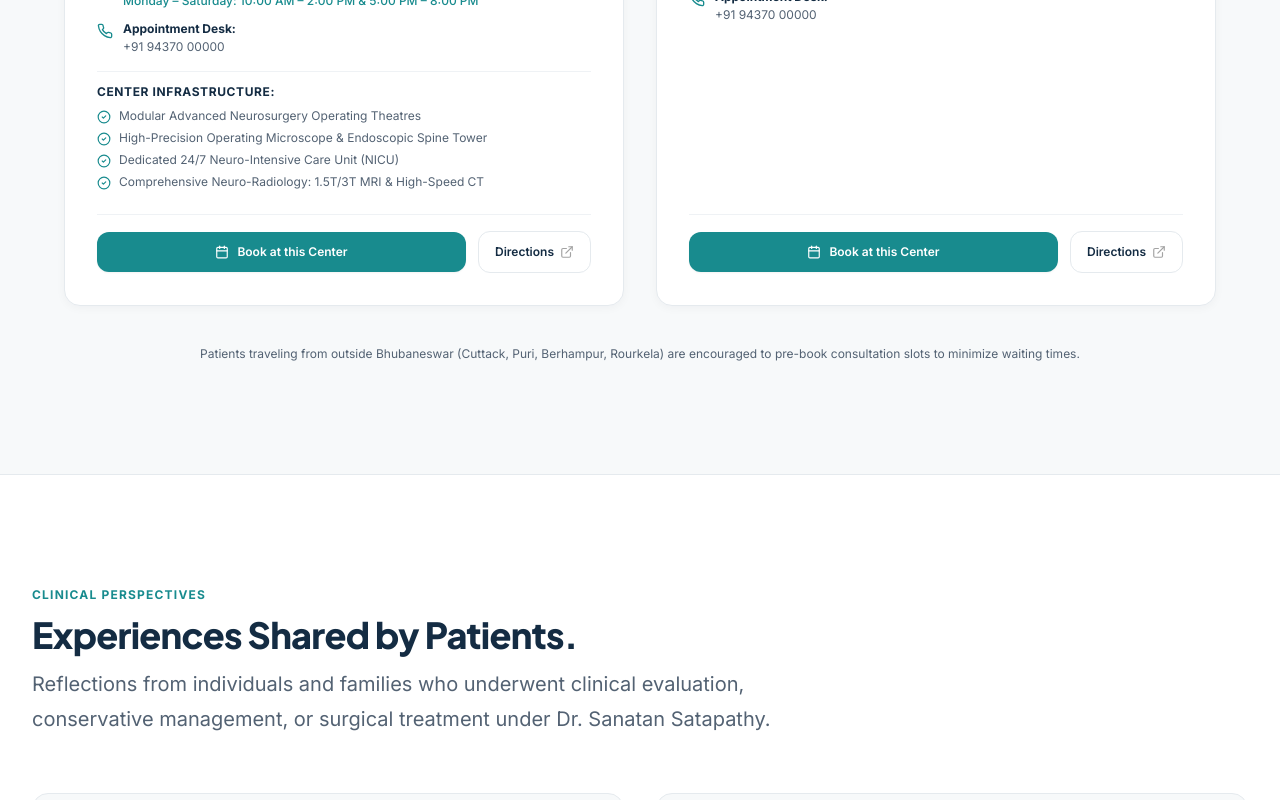
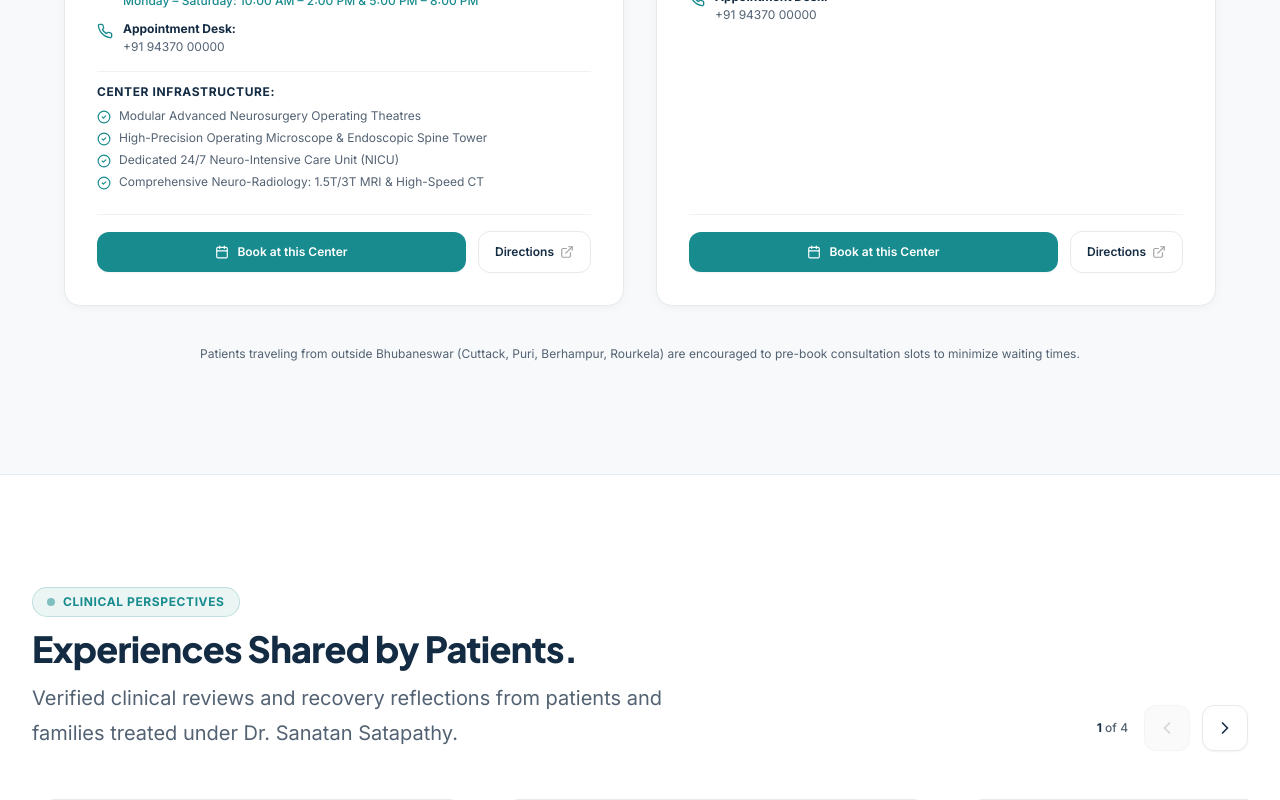
Before and after one commit to Jyoti-jitu/dr-sanatan-satapathy, a Next.js app: page / in a window 1280 px wide. Shown: the part 11200-12000 px from the top of the page. Built offline with nearby package versions, Linux system fonts and the light colour scheme.

Commit message:
Redesign Clinical Perspectives into a sleek single-line modern carousel

```diff
--- a/src/components/TestimonialsSection.js
+++ b/src/components/TestimonialsSection.js
@@ -1,63 +1,191 @@
-import { Quote, CheckCircle2, MapPin } from "lucide-react";
+"use client";
+
+import { useState, useRef, useEffect } from "react";
+import { Quote, CheckCircle2, MapPin, ChevronLeft, ChevronRight, Star } from "lucide-react";
 import { testimonialsData } from "@/data/testimonials";
 
 export default function TestimonialsSection() {
+  const scrollRef = useRef(null);
+  const [canScrollLeft, setCanScrollLeft] = useState(false);
+  const [canScrollRight, setCanScrollRight] = useState(true);
+  const [activeIndex, setActiveIndex] = useState(0);
+
+  const updateScrollButtons = () => {
+    if (!scrollRef.current) return;
+    const { scrollLeft, scrollWidth, clientWidth } = scrollRef.current;
+    setCanScrollLeft(scrollLeft > 10);
+    setCanScrollRight(scrollLeft < scrollWidth - clientWidth - 10);
+
+    // Approximate active index based on scroll position
+    const cardWidth = 440 + 24; // width + gap
+    const index = Math.round(scrollLeft / cardWidth);
+    setActiveIndex(Math.min(Math.max(index, 0), testimonialsData.length - 1));
+  };
+
+  useEffect(() => {
+    const el = scrollRef.current;
+    if (!el) return;
+    el.addEventListener("scroll", updateScrollButtons);
+    updateScrollButtons();
+    return () => el.removeEventListener("scroll", updateScrollButtons);
+  }, []);
+
+  const scroll = (direction) => {
+    if (!scrollRef.current) return;
+    const scrollAmount = 460;
+    scrollRef.current.scrollBy({
+      left: direction === "left" ? -scrollAmount : scrollAmount,
+      behavior: "smooth"
+    });
+  };
+
+  const scrollToIndex = (index) => {
+    if (!scrollRef.current) return;
+    const cardWidth = 464;
+    scrollRef.current.scrollTo({
+      left: index * cardWidth,
+      behavior: "smooth"
+    });
+  };
+
   return (
-    <section className="section-padding bg-white border-t border-neutral-border">
+    <section className="section-padding bg-white border-t border-neutral-border overflow-hidden">
       <div className="max-w-7xl mx-auto px-4 sm:px-6 lg:px-8">
 
-        {/* Section Header */}
-        <div className="max-w-3xl space-y-3 mb-14">
-          <p className="text-xs font-bold text-teal uppercase tracking-widest">
-            Clinical Perspectives
-          </p>
+        {/* Section Header with Navigation Controls */}
+        <div className="flex flex-col md:flex-row md:items-end justify-between gap-6 mb-10">
+          <div className="max-w-2xl space-y-3">
+            <div className="inline-flex items-center gap-2 px-3.5 py-1.5 rounded-full bg-teal-light border border-teal/20 text-teal text-xs font-bold uppercase tracking-wider">
+              <span className="w-2 h-2 rounded-full bg-teal animate-pulse" />
+              <span>Clinical Perspectives</span>
+            </div>
             <h2 className="font-heading font-extrabold text-3xl sm:text-4xl text-navy-heading leading-tight">
               Experiences Shared by Patients.
             </h2>
             <p className="editorial-lead text-neutral-body text-base">
-            Reflections from individuals and families who underwent clinical evaluation, conservative management, or surgical treatment under Dr. Sanatan Satapathy.
+              Verified clinical reviews and recovery reflections from patients and families treated under Dr. Sanatan Satapathy.
             </p>
           </div>
 
-        {/* Testimonials Grid */}
-        <div className="grid grid-cols-1 md:grid-cols-2 gap-8">
+          {/* Desktop Single-Line Navigation Controls */}
+          <div className="flex items-center gap-3 shrink-0">
+            <span className="text-xs font-medium text-neutral-body mr-1">
+              <strong className="text-navy-heading">{activeIndex + 1}</strong> of {testimonialsData.length}
+            </span>
+            <button
+              onClick={() => scroll("left")}
+              disabled={!canScrollLeft}
+              aria-label="Previous testimonial"
+              className={`p-3 rounded-xl border transition-all ${
+                canScrollLeft
+                  ? "border-neutral-border bg-white text-navy-heading hover:border-teal hover:bg-teal-light/40 shadow-sm cursor-pointer"
+                  : "border-neutral-border/40 bg-neutral-50 text-neutral-300 cursor-not-allowed"
+              }`}
+            >
+              <ChevronLeft className="w-5 h-5" />
+            </button>
+            <button
+              onClick={() => scroll("right")}
+              disabled={!canScrollRight}
+              aria-label="Next testimonial"
+              className={`p-3 rounded-xl border transition-all ${
+                canScrollRight
+                  ? "border-neutral-border bg-white text-navy-heading hover:border-teal hover:bg-teal-light/40 shadow-sm cursor-pointer"
+                  : "border-neutral-border/40 bg-neutral-50 text-neutral-300 cursor-not-allowed"
+              }`}
+            >
+              <ChevronRight className="w-5 h-5" />
+            </button>
+          </div>
+        </div>
+
+        {/* Single-Line Cards Track (Modern Horizontal Snap Carousel) */}
+        <div
+          ref={scrollRef}
+          className="flex gap-6 overflow-x-auto scroll-smooth snap-x snap-mandatory pb-4 pt-2 -mx-4 px-4 sm:mx-0 sm:px-0 [scrollbar-width:none] [-ms-overflow-style:none] [&::-webkit-scrollbar]:hidden"
+        >
           {testimonialsData.map((item, index) => (
             <div
               key={index}
-              className="p-8 rounded-2xl bg-neutral-offwhite border border-neutral-border hover:border-teal/30 transition-all flex flex-col justify-between space-y-6"
+              className="w-[88vw] sm:w-[420px] lg:w-[440px] shrink-0 snap-start bg-neutral-offwhite rounded-3xl p-7 sm:p-8 border border-neutral-border hover:border-teal/30 hover:shadow-card transition-all flex flex-col justify-between space-y-6"
             >
               <div className="space-y-4">
-                <Quote className="w-8 h-8 text-teal/40" />
-                <p className="text-sm sm:text-base text-neutral-body leading-relaxed italic">
+                {/* Card Top: 5 Stars + Verified Badge */}
+                <div className="flex items-center justify-between">
+                  <div className="flex items-center gap-1 text-amber-400">
+                    {[...Array(5)].map((_, i) => (
+                      <Star key={i} className="w-4 h-4 fill-amber-400 text-amber-400" />
+                    ))}
+                  </div>
+                  <div className="flex items-center gap-1.5 text-[11px] font-semibold text-emerald-700 bg-emerald-50 px-2.5 py-1 rounded-full border border-emerald-200">
+                    <CheckCircle2 className="w-3.5 h-3.5 text-emerald-600 shrink-0" />
+                    <span>Verified Review</span>
+                  </div>
+                </div>
+
+                {/* Patient Quote with subtle watermark */}
+                <div className="relative">
+                  <Quote className="w-8 h-8 text-teal/20 mb-2" />
+                  <p className="text-sm sm:text-[15px] text-navy-heading/90 leading-relaxed italic line-clamp-6">
                     &ldquo;{item.quote}&rdquo;
                   </p>
                 </div>
+              </div>
 
-              <div className="pt-4 border-t border-neutral-border/60 flex items-center justify-between">
+              {/* Card Bottom: Patient Profile & Condition */}
+              <div className="pt-4 border-t border-neutral-border/70 space-y-2.5">
+                <div className="flex items-center justify-between">
+                  <div className="flex items-center gap-3">
+                    <div className="w-10 h-10 rounded-full bg-teal-light text-teal font-bold text-xs flex items-center justify-center shrink-0 border border-teal/20">
+                      {item.patientName.split(" ").map(n => n[0]).join("").slice(0, 2)}
+                    </div>
                     <div>
-                  <h4 className="font-heading font-bold text-navy-heading text-sm sm:text-base">
-                    {item.patientName} <span className="text-xs font-normal text-neutral-400">({item.age})</span>
+                      <h4 className="font-heading font-bold text-navy-heading text-sm sm:text-base leading-tight">
+                        {item.patientName}
                       </h4>
-                  <p className="text-xs text-teal font-medium">
-                    {item.condition} • <span className="text-neutral-body">{item.procedure}</span>
-                  </p>
-                  <p className="text-[11px] text-neutral-400 flex items-center gap-1 mt-0.5">
-                    <MapPin className="w-3 h-3 text-neutral-400" />
-                    <span>{item.location}</span>
+                      <p className="text-[11px] text-neutral-400 mt-0.5">
+                        Age: {item.age}
                       </p>
                     </div>
+                  </div>
 
-                <div className="flex items-center gap-1 text-[11px] text-emerald-700 bg-emerald-50 px-2.5 py-1 rounded-full border border-emerald-200">
-                  <CheckCircle2 className="w-3 h-3 text-emerald-600" />
-                  <span>Verified Review</span>
+                  <div className="text-[11px] text-neutral-400 flex items-center gap-1">
+                    <MapPin className="w-3.5 h-3.5 text-teal shrink-0" />
+                    <span>{item.location}</span>
+                  </div>
+                </div>
+
+                <div className="pt-1 flex flex-wrap items-center gap-1.5">
+                  <span className="px-2.5 py-0.5 rounded-md text-[11px] font-semibold bg-white border border-neutral-border text-teal">
+                    {item.condition}
+                  </span>
+                  <span className="text-[11px] text-neutral-body">
+                    • {item.procedure}
+                  </span>
                 </div>
               </div>
             </div>
           ))}
         </div>
 
+        {/* Dots Pagination Indicator */}
+        <div className="mt-6 flex items-center justify-center gap-2">
+          {testimonialsData.map((_, idx) => (
+            <button
+              key={idx}
+              onClick={() => scrollToIndex(idx)}
+              aria-label={`Go to testimonial ${idx + 1}`}
+              className={`h-2 rounded-full transition-all ${
+                activeIndex === idx
+                  ? "w-8 bg-teal"
+                  : "w-2 bg-neutral-border hover:bg-neutral-300"
+              }`}
+            />
+          ))}
+        </div>
+
         {/* Medical disclaimer note below reviews */}
-        <div className="mt-8 p-4 rounded-xl bg-white border border-neutral-border/80 text-center text-xs text-neutral-body/80 max-w-2xl mx-auto">
+        <div className="mt-8 p-4 rounded-xl bg-neutral-offwhite border border-neutral-border/80 text-center text-xs text-neutral-body/80 max-w-2xl mx-auto">
           <p>
             * Individual medical outcomes, recovery times, and clinical experiences depend strictly on specific anatomical diagnoses, age, overall health, and severity of neural involvement.
           </p>
```
Lines whose indentation alone changed are shown as unchanged.
